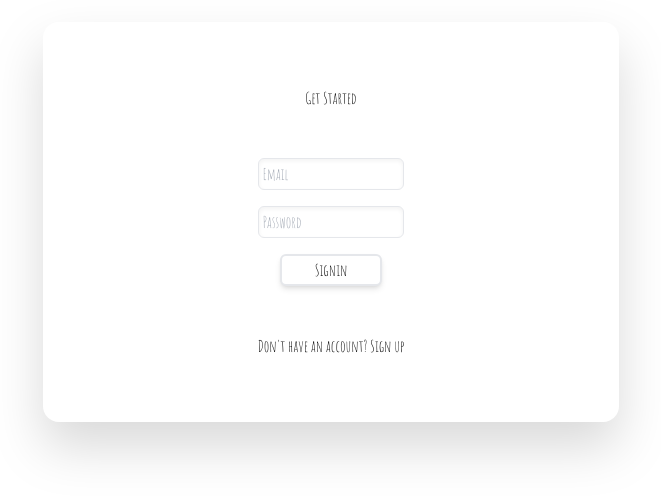
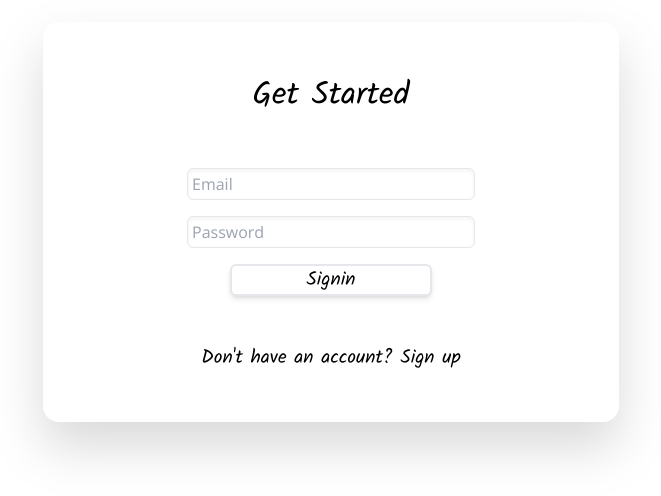
Before and after one commit to jeanevabejar/task_fe, a React (Vite) app: page /signin in a window 1280 px wide. Shown: the part 178-674 px from the top of the page, without its empty margins (309-970 px from the left). Built offline with nearby package versions, Linux system fonts and the light colour scheme.

Commit message:
refactor: arrange component and undo some styling.

```diff
--- a/src/Components/CategoryTaskDisplay.jsx
+++ b/src/Components/CategoryTaskDisplay.jsx
@@ -23,12 +23,12 @@ const CategoryTaskDisplay = ({
   const [editingTask, setEditingTask] = useState(null); // State to manage editing task
   return (
     <>
-      <div className="display flex-col flex-wrap w-full h-[90vh] gap-6  p-5 custom-scrollbar">
+      <div className="display flex-col flex-wrap w-full h-[90vh] gap-6  p-5 custom-scrollbar ">
         {categoryData ? (
           categoryData.map((category, index) => (
             <div
               key={category.id}
-              className="display flex-col gap-4 border-2 min-w-[50%] min-h-[30vh] max-w-[50%] flex-wrap text-wrap bg-violet-100 bg-center bg-cover bg-no-repeat "
+              className="display flex-col gap-4 border-2 min-w-[50%] min-h-[30vh] max-w-[50%] flex-wrap text-wrap bg-white bg-center bg-cover bg-no-repeat "
             >
               <div className=" flex-row flex w-full min-h-[5vh] text-left p-4 border-dashed border-b-2 border-slate-950 gap-4 justify-between">
                 {editingCategory === category.id &&
@@ -104,10 +104,18 @@ const CategoryTaskDisplay = ({
                             </>
                           ) : (
                             <>
+                                <TaskCheckBox
+                                  task={task}
+                                  taskId={task.id}
+                                  categoryId={category.id}
+                                  handleCheckboxChange={handleCheckboxChange}
+                                />
                               {task.completed === true ? (
-                                <h1 className="line-through italic capitalize text-[1.3rem] ">
-                                  {task.todo}
-                                </h1>
+                                <>
+                                  <h1 className="line-through italic capitalize text-[1.3rem] ">
+                                    {task.todo}
+                                  </h1>
+                                </>
                               ) : (
                                 <h1 className="capitalize font-bold text-[1.3rem]">
                                   {task.todo}
@@ -122,12 +130,7 @@ const CategoryTaskDisplay = ({
                                 >
                                   <VscEdit className="size-[1.5rem]" />
                                 </button>
-                                <TaskCheckBox
-                                  task={task}
-                                  taskId={task.id}
-                                  categoryId={category.id}
-                                  handleCheckboxChange={handleCheckboxChange}
-                                />
+
                                 <DeleteTask
                                   taskId={task.id}
                                   categoryId={category.id}
--- a/src/Components/Form.jsx
+++ b/src/Components/Form.jsx
@@ -25,7 +25,7 @@ export const CreateCategories = () => {
   };
 
   return (
-    <div className="display absolute flex-col p-2 w-[40%] h-[50vh] border-2  bg-white top-[15%]">
+    <div className="display absolute flex-col p-2 w-[40%] h-[50vh] border-2  bg-white top-[15%] font-bold text-[1.5rem] bg-bg5 bg-cover bg-no-repeat bg-center">
       <h2>Create Category</h2>
       {error && <p>Error: {error}</p>}
       <form
@@ -107,12 +107,12 @@ export const CreateTask = () => {
   };
 
   return (
-    <div className="display absolute flex-col p-2 w-[40%] h-[50vh] border-2  bg-white top-[15%]">
+    <div className="display absolute flex-col p-2 w-[40%] h-[50vh] border-2  bg-white top-[15%]  ">
       <h2>Create New Task</h2>
 
       <form
         onSubmit={handleTaskSubmit}
-        className=" display flex-col w-[70%] h-[30vh] gap-4"
+        className=" display flex-col w-[70%] h-[30vh] gap-4 "
       >
         <select
           value={taskData.categoryId}
--- a/src/Components/LoginForm.jsx
+++ b/src/Components/LoginForm.jsx
@@ -22,8 +22,8 @@ const LoginForm = () => {
   };
 
   return (
-    <div className="flex flex-col text-center gap-8">
-      <h1>Get Started</h1>
+    <div className="flex flex-col text-center gap-8 w-[50%]">
+      <h1 className="text-[2rem] ">Get Started</h1>
       <form onSubmit={handleSubmit} className="flex flex-col gap-4 display w-[100%] h-[20vh]">
         <input
           type="email"
@@ -39,9 +39,9 @@ const LoginForm = () => {
           onChange={(e) => setPassword(e.target.value)}
           className="authinput"
         />
-        <button type="submit" className="btnstyle  w-[70%] h-[4vh]">Signin</button>
+        <button type="submit" className="btnstyle text-[1.2rem] w-[70%] h-[4vh]">Signin</button>
       </form>
-      <Link to="/signup">Don't have an account? Sign up</Link>
+      <Link to="/signup" className="text-[1.2rem] hover:italic">Don't have an account? Sign up</Link>
       {error && <p>{error}</p>}
     </div>
   );
--- a/src/Components/TaskDisplay.jsx
+++ b/src/Components/TaskDisplay.jsx
@@ -59,8 +59,8 @@ const TaskDisplay = () => {
 
   return (
     <>
-      <div className="border-2 w-full h-[90vh] display flex-col bg-bg3 bg-center bg-no-repeat bg-cover justify-evenly">
-        <h1 className="font-bold w-full text-center text-[8vh] h-[20vh] display">
+      <div className=" w-full h-[90vh] display flex-col gap-4 rounded-xl border">
+        <h1 className="font-bold w-full text-center text-[8vh] h-[20vh] display ">
           Today's List
         </h1>
         <div className="w-full flex justify-evenly">
@@ -72,7 +72,7 @@ const TaskDisplay = () => {
           </button>
           <button
             onClick={() => nav("task")}
-            className="btnstyle w-[30%] h-[5vh] font-extrabold text-[1.5rem] display"
+            className="btnstyle w-[30%] h-[5vh] font-extrabold text-[1.5rem] display "
           >
            <IoMdAdd />task
           </button>
@@ -86,7 +86,7 @@ const TaskDisplay = () => {
                   className="border-2 w-full flex flex-row justify-between p-2"
                   key={task.id}
                 >
-                  <h1 className="font-bold text-[1.3rem]">{task.todo}</h1>
+                  <h1 className="font-bold text-[1.3rem] ">{task.todo}</h1>
                   <h1 className="text-[1.2rem]">
                     {task.completed === true ? "done" : "to-do"}
                   </h1>
--- a/src/Pages/Dashboard.jsx
+++ b/src/Pages/Dashboard.jsx
@@ -13,14 +13,15 @@ const Dashboard = () => {
 
 
   return (
-    <div className="border-4 layersize flex justify-evenly items-center relative flex-row bg-bg1">
-      <div className="h-[90vh] w-[22%] display ">
+    <div className="resetsize display  ">
+      <div className=" border layersize flex justify-evenly items-center relative flex-row">
+      <div className="h-[90vh] w-[22%] display style ">
         <TaskDisplay />
       </div>
       <div className="h-[89vh] w-[44%] display overflow-y-hidden custom-scrollbar ">
         <CategoryTask />
       </div>
-      <div className="h-[90vh] w-[22%] display flex-col justify-evenly flex-wrap text-ellipsis overflow-hidden  border-2 bg-bg4 bg-center bg-cover bg-no-repeat">
+      <div className="h-[90vh] w-[22%] display flex-col justify-evenly flex-wrap text-ellipsis overflow-hidden  border-2 bg-white">
         <h1 className="font-extrabold text-[5rem]">{username}</h1>
         <Logout />
 
@@ -30,6 +31,8 @@ const Dashboard = () => {
       ) : null}
       {location.pathname === "/dashboard/task" ? <CreateTask /> : null}
     </div>
+    </div>
+
   );
 };
 
--- a/src/index.css
+++ b/src/index.css
@@ -1,4 +1,4 @@
-@import url('https://fonts.googleapis.com/css2?family=Amatic+SC:wght@400;700&display=swap');
+@import url('https://fonts.googleapis.com/css2?family=Kalam:wght@300;400;700&family=Open+Sans:ital,wght@0,300..800;1,300..800&display=swap');
 @tailwind base;
 @tailwind components;
 @tailwind utilities;
@@ -8,7 +8,8 @@
    box-sizing: border-box;
     margin: 0;
     padding: 0;
-    font-family: 'Amatic SC';
+    font-family: "Kalam", cursive;
+
   }
   .display {
     display: flex;
@@ -27,8 +28,11 @@
     min-height: 90vh;
     max-height: 90vh;
   }
+  .glassmorph{
+    @apply bg-white bg-opacity-10 backdrop-blur-lg backdrop-filter rounded-xl p-10 shadow-lg
+  }
   .authinput{
-   @apply shadow-inner border outline-none rounded-md w-[100%] h-[4vh] p-1
+   @apply shadow-inner border outline-none rounded-md w-[100%] h-[4vh] p-1 font-open-sans
   }
   .btnstyle{
     @apply shadow-md border-2 rounded-md hover:shadow-inner hover:border-4 bg-white
--- a/tailwind.config.js
+++ b/tailwind.config.js
@@ -3,15 +3,16 @@ export default {
   content: ["./index.html", "./src/**/*.{js,ts,jsx,tsx}"],
   theme: {
     fontFamily: {
-      "amatic-sc": ["Amatic SC", "sans-serif"]
+      "kalam": ["Kalam", "cursive"],
+      "open-sans": ["Open Sans", "sans-serif"],
     },
-    backgroundImage: theme =>({
-      'bg1': "url(https://i.pinimg.com/564x/cd/b9/e7/cdb9e7d41006d3f862c1c31996eec075.jpg)",
-      'bg2': 'url(https://i.pinimg.com/564x/15/1a/35/151a35679b6479afbdf99cc32e1fc4d0.jpg)',
-      'bg3': 'url(https://i.pinimg.com/564x/84/fb/29/84fb29fef1ef6f2cf0a641bfbb02e58d.jpg)',
-      'bg4': 'url(https://i.pinimg.com/564x/3d/bb/b3/3dbbb3b19edae57453c7290fa4a5246e.jpg)',
-      'bg5': 'url(https://icons8.com/icon/83145/done)'
-    })
+    backgroundImage: (theme) => ({
+      bg1: "url(https://i.pinimg.com/564x/cd/b9/e7/cdb9e7d41006d3f862c1c31996eec075.jpg)",
+      bg2: "url(https://i.pinimg.com/564x/8c/a5/fe/8ca5fe861eaa707608780aee8322c5c5.jpg)",
+      bg3: "url(https://i.pinimg.com/564x/01/ed/ea/01edea8bdba01504a40f5b3042ce9ac6.jpg)",
+      bg4: "url(https://i.pinimg.com/564x/90/d1/b9/90d1b95b88e29cea8450d24db6e77ef9.jpg)",
+      bg5: "url(https://i.pinimg.com/564x/76/4c/fa/764cfae6ef4eb1fbe5b1ced73bdd2894.jpg)",
+    }),
   },
   plugins: [],
 };
```
